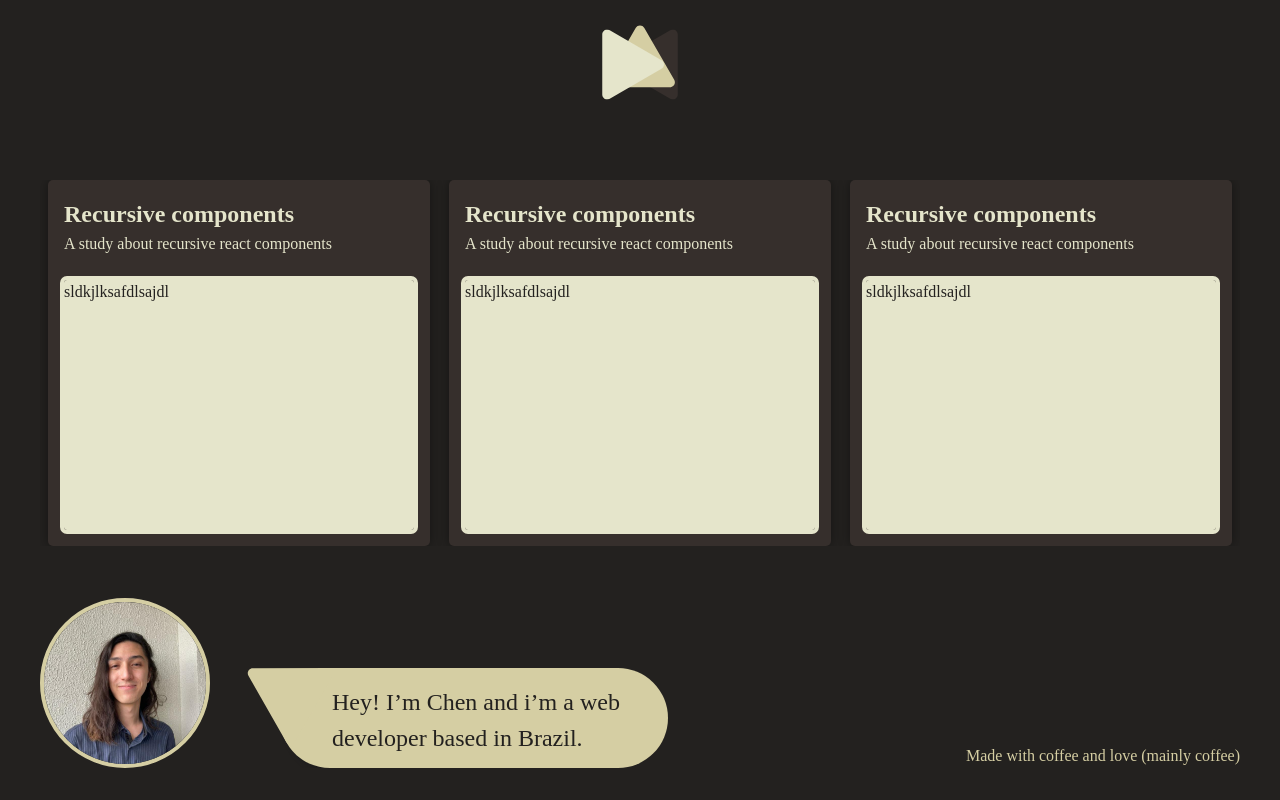
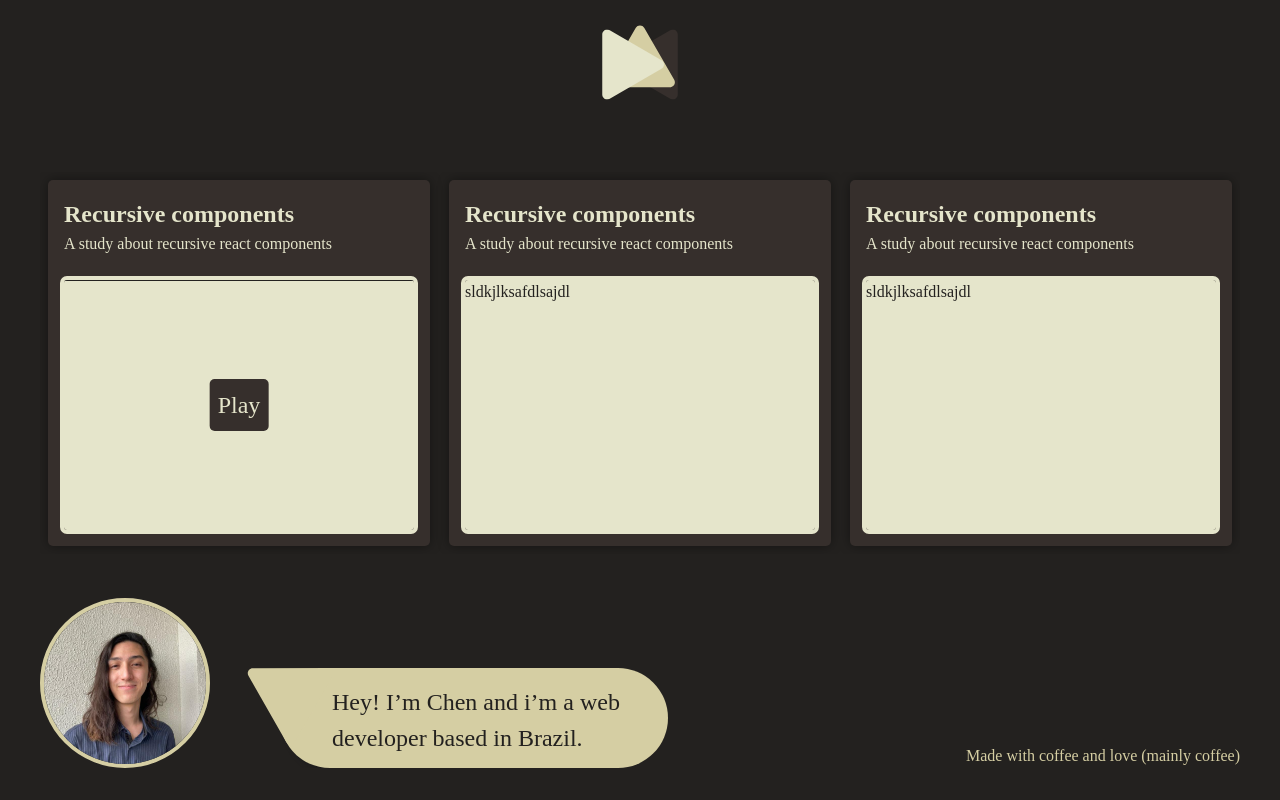
Before and after one commit to GusChenn/portfolio, a Next.js app: page /home in a window 1280 px wide. Built offline with nearby package versions, Linux system fonts and the light colour scheme; a web font is replaced by a local one.

Commit message:
Add new project to board

```diff
--- a/src/app/home/components/projects-board/projects-board.tsx
+++ b/src/app/home/components/projects-board/projects-board.tsx
@@ -9,11 +9,11 @@ const FirstProject = (): React.ReactNode => {
 export default function ProjectsBorad() {
   return (
     <div className='flex grow items-center'>
-      <div className='flex h-fit w-full flex-wrap justify-between overflow-hidden px-8'>
+      <div className='flex h-fit w-full flex-wrap justify-between overflow-hidden p-8'>
         <ProjectCard
           title='Recursive components'
           body='A study about recursive react components'
-          content={<FirstProject />}
+          content={<RecursiveComponent />}
         />
         <ProjectCard
           title='Recursive components'
```
